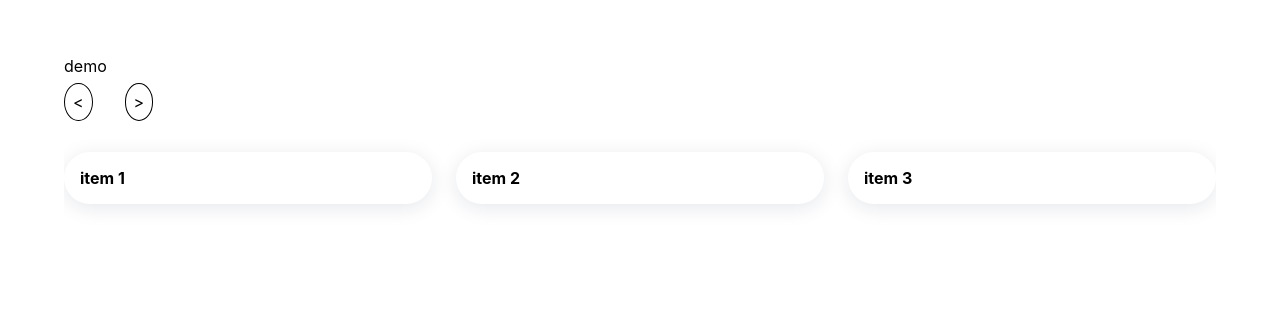
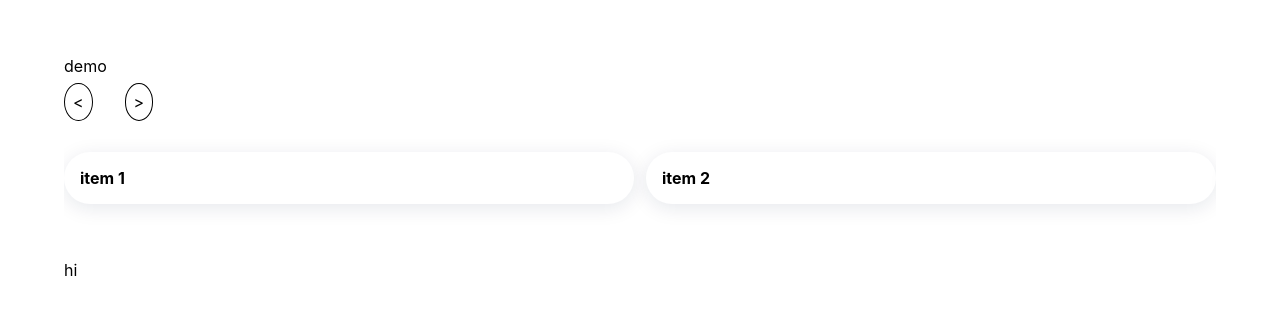
Before and after one commit to AnoopFranc/react-anoop-study, a React (Create React App) app: page / in a window 1280 px wide. Shown: the top 314 px of the page. Built offline with nearby package versions, Linux system fonts and the light colour scheme.

Commit message:
quick fix

```diff
--- a/package.json
+++ b/package.json
@@ -8,11 +8,11 @@
     "@testing-library/user-event": "^12.1.10",
     "@types/jest": "^26.0.15",
     "@types/node": "^12.0.0",
-    "@types/react": "^17.0.0",
     "@types/react-dom": "^17.0.0",
     "react": "^17.0.2",
     "react-dom": "^17.0.2",
     "react-scripts": "4.0.3",
+    "react-share": "^4.4.0",
     "typescript": "^4.1.2",
     "web-vitals": "^1.0.1"
   },
@@ -39,5 +39,8 @@
       "last 1 firefox version",
       "last 1 safari version"
     ]
+  },
+  "devDependencies": {
+    "@types/react": "^17.0.22"
   }
 }
--- a/src/components/carousel/carousel.tsx
+++ b/src/components/carousel/carousel.tsx
@@ -16,7 +16,7 @@ export const Carousel = (props:CarouselProps) => {
 
     const scrollToNextElement= () => {
         if(carouselRef.current){
-            if(active < carouselRef.current.childNodes.length - 1){
+            if(active < carouselRef.current.childNodes.length - (props.n?props.n:3)){
                 carouselRef.current.scrollLeft = (carouselRef.current.childNodes[active + 1] as HTMLElement).offsetLeft - (carouselRef.current.parentNode as HTMLElement).offsetLeft;
                 setActive(active +1)
             }
--- a/src/pages/carouseldemo/carouseldemo.tsx
+++ b/src/pages/carouseldemo/carouseldemo.tsx
@@ -1,11 +1,12 @@
 import { Carousel, FlexBoxTitleCard } from "../../components"
-
+import {LinkedinShareButton} from 'react-share'
 export const CAROUSELDEMO = () => {
     return(
         <div>
             <Carousel
             heading="demo"
-            g="24px"
+            n={2}
+            g="12px"
             >
              {[...Array(10)].map((_val,index) => {
                     return(
@@ -16,6 +17,12 @@ export const CAROUSELDEMO = () => {
                     )
                 })}
             </Carousel>
+            <LinkedinShareButton
+                title="ssss"
+                summary="anoop"
+                source="123"  url={`https://www.dev-kibwebsite.regovdevservices.com/`}>
+                    <p>hi</p>
+                </LinkedinShareButton>
         </div>
     )
 }
```
Also changed, not shown: 1 other file (tests, documents, lock files or other folders).
